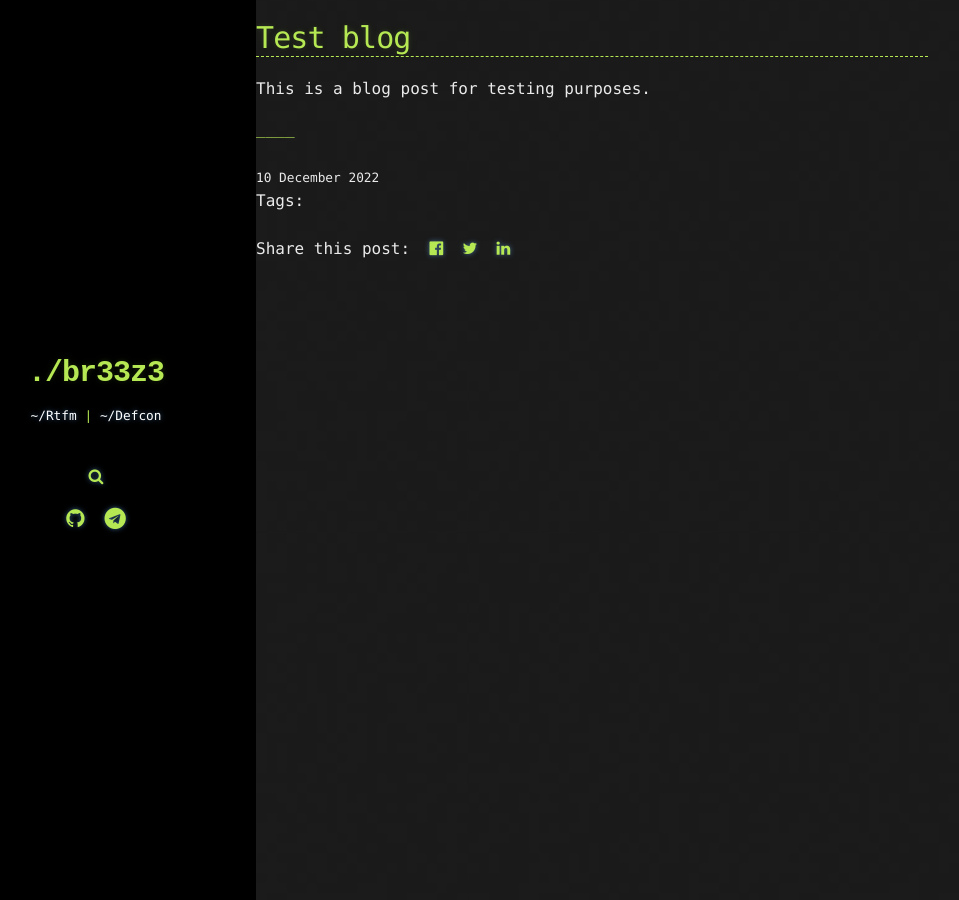
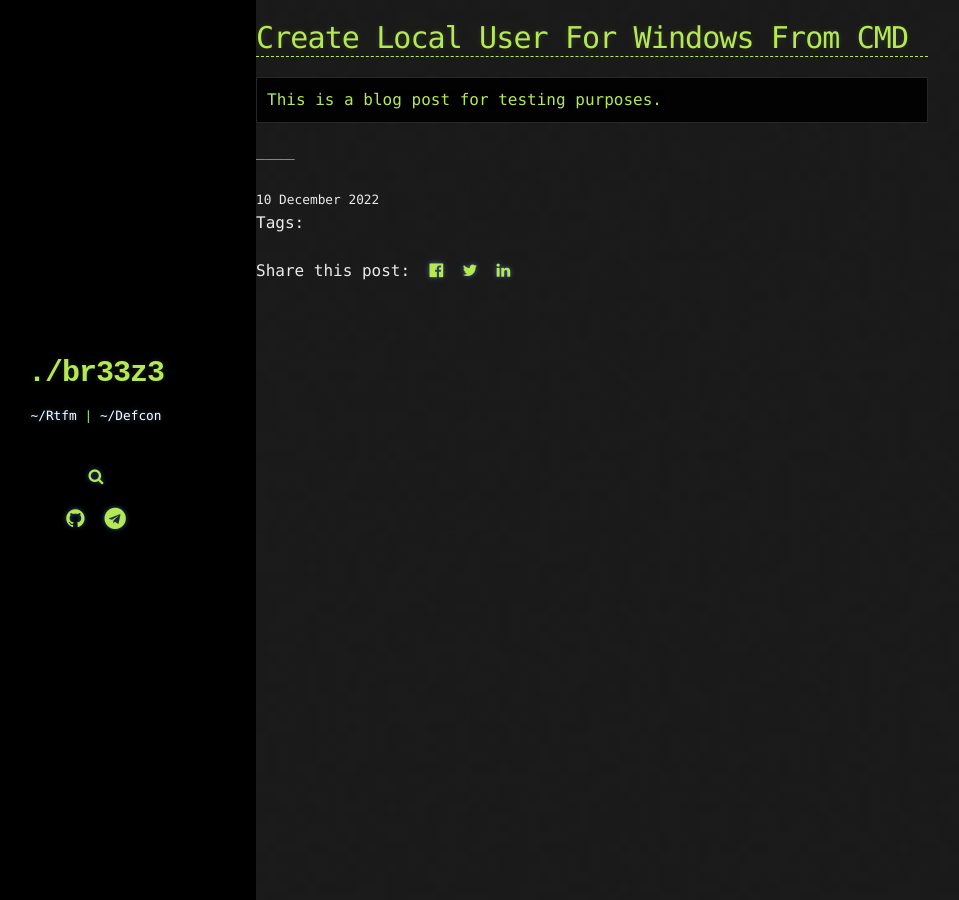
Before and after one commit to br33z3/br33z3.github.io, a Jekyll site: the page built from _pages/rtfm.md, in a window 1280 px wide. Shown: the whole page, without its empty margins (64-1023 px from the left). Built offline with Jekyll 4.4.1, drawn with Linux system fonts in a browser that asks for light colours; comment, search, counter and statistics services are not loaded.

Commit message:
Update rtfm.md

```diff
--- a/_pages/rtfm.md
+++ b/_pages/rtfm.md
@@ -6,6 +6,6 @@ comments: true
 date: 2022-12-10
 ---
 
-# Test blog
+# Create Local User For Windows From CMD
 
-This is a blog post for testing purposes.
+    This is a blog post for testing purposes.
```
